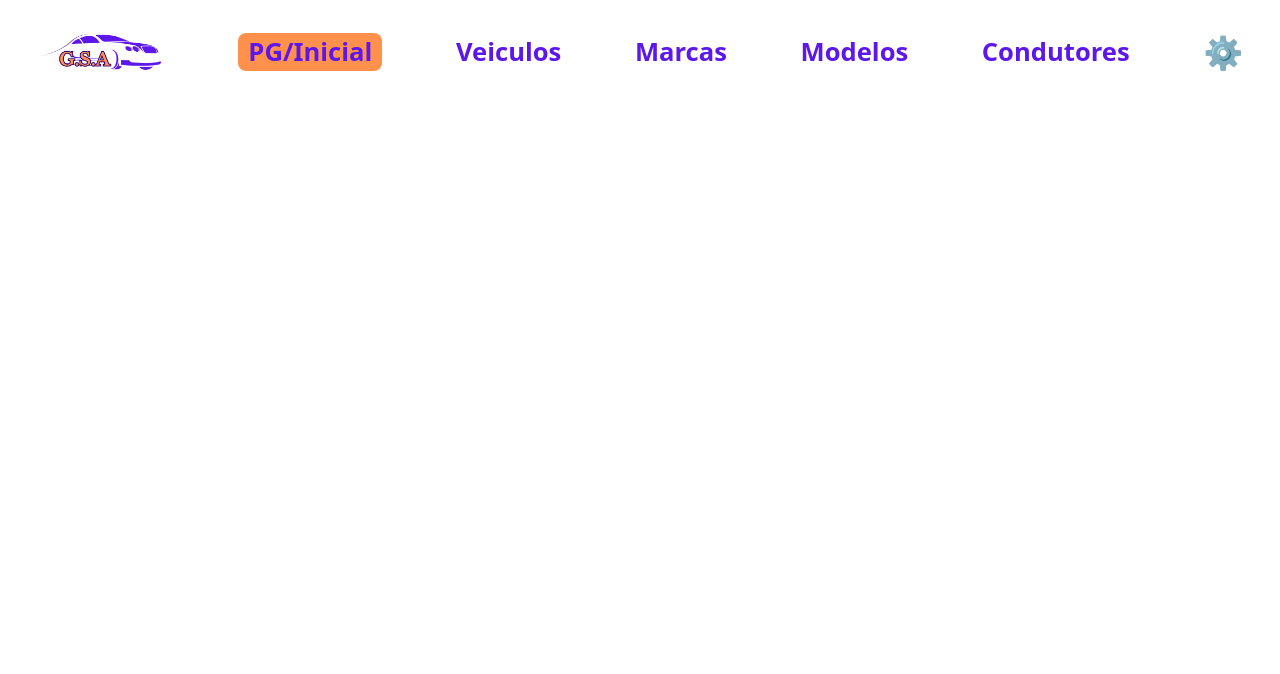
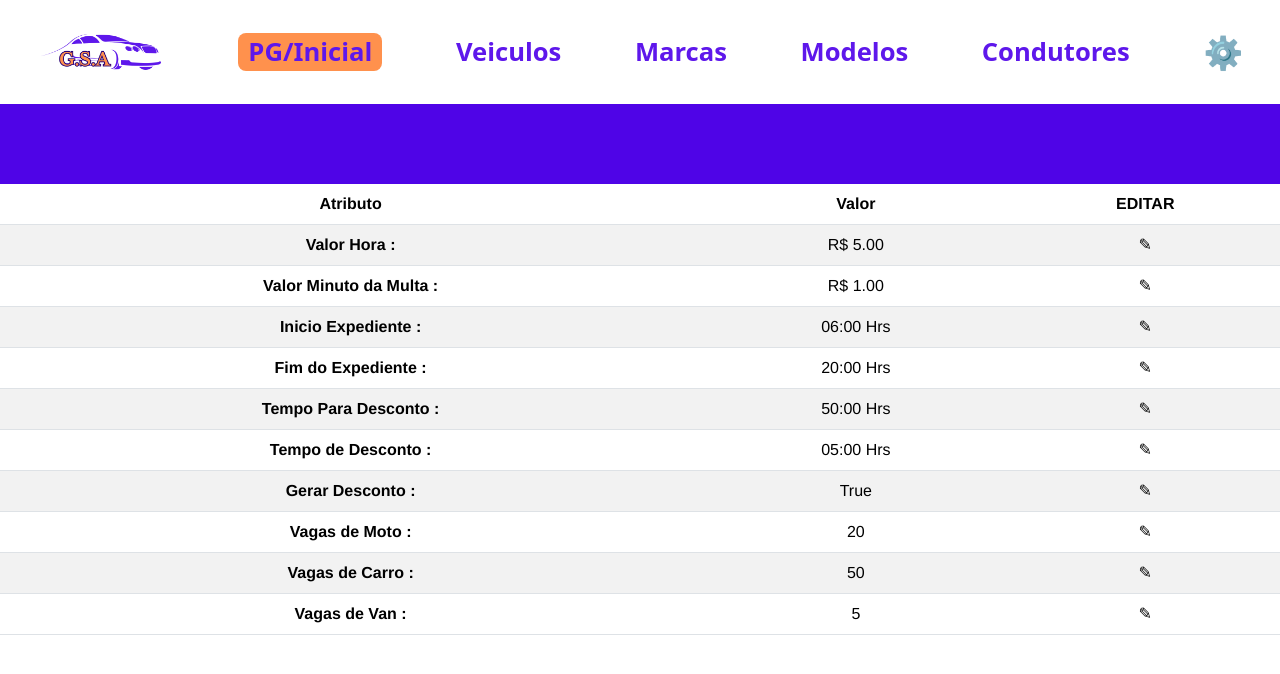
Before and after one commit to GabrielSADev/Estacionamento_Front, a Vue app in the folder estacionamento-front-client/: page /configuracao in a window 1280 px wide. Shown: the top 674 px of the page. Built offline with nearby package versions, Linux system fonts and the light colour scheme.

Commit message:
Configuracao feita e alt Condutor

```diff
--- a/estacionamento-front-client/src/App.vue
+++ b/estacionamento-front-client/src/App.vue
@@ -8,7 +8,7 @@
     <router-link to="/listar-marca">Marcas</router-link>
     <router-link to="/lista-modelo">Modelos</router-link>
     <router-link to="/lista-condutor">Condutores</router-link>
-    <router-link to="" id="gear">⚙️</router-link>
+    <router-link to="/configuracao" id="gear">⚙️</router-link>
 
 
 
--- a/estacionamento-front-client/src/router/index.ts
+++ b/estacionamento-front-client/src/router/index.ts
@@ -34,6 +34,11 @@ const routes: Array<RouteRecordRaw> = [
     path: '/lista-condutor',
     name: 'condutor-lista-view',
     component: () => import('../views/condutorView/CondutorListaView.vue')
+  },
+  {
+    path: "/configuracao",
+    name: "configuracoes",
+    component: () => import('../views/configView/ConfiguracaoView.vue')
   }
 
 ]
--- a/estacionamento-front-client/src/views/condutorView/CondutorListaView.vue
+++ b/estacionamento-front-client/src/views/condutorView/CondutorListaView.vue
@@ -22,6 +22,7 @@
       <th scope="col">Telefone</th>
       <th scope="col">Condutor</th>
       <th scope="col" id="modelo">Veiculo</th>
+      <th scope="col" id="modelo">Tempo</th>
       <th  colspan="4" scope="col">EDITAR</th>
 
     </tr>
@@ -32,6 +33,7 @@
       <td>(OO) OOOOO - OOOO</td>
       <td>Gabriel S.</td>
       <td>XXT-2004</td>
+      <td>20:00 Hrs</td>
       <td colspan="3">✎</td>
       <td colspan="3">🗑️</td>
     </tr>
@@ -40,6 +42,7 @@
       <td>(OO) OOOOO - OOOO</td>
       <td>Silvio A.</td>
       <td>OTM-2023</td>
+      <td>05:00 Hrs</td>
       <td colspan="3">✎</td>
       <td colspan="3">🗑️</td>
     </tr>
@@ -48,6 +51,7 @@
       <td>(OO) OOOOO - OOOO</td>
       <td>Fernanda G.</td>
       <td>AWP-2016</td>
+      <td>13:00 Hrs</td>
       <td colspan="3">✎</td>
       <td colspan="3">🗑️</td>
     </tr>
@@ -56,6 +60,7 @@
       <td>(OO) OOOOO - OOOO</td>
       <td>Inacio X.</td>
       <td>BRA-157</td>
+      <td>22:35 Hrs</td>
       <td colspan="3">✎</td>
       <td colspan="3">🗑️</td>
     </tr>
@@ -64,6 +69,7 @@
       <td>(OO) OOOOO - OOOO</td>
       <td>Lucio D.</td>
       <td>GTX-1080</td>
+      <td>43:22 Hrs</td>
       <td colspan="3">✎</td>
       <td colspan="3">🗑️</td>
     </tr>
@@ -94,5 +100,9 @@
     padding: 1.2vh 1vw;
     border-radius: 6px;
 }
+.tit{
+    color: #ff914d;
+        font-size: 1.8vw;
+}
 
 </style>
--- /dev/null
+++ b/estacionamento-front-client/src/views/configView/ConfiguracaoView.vue
@@ -0,0 +1,80 @@
+<template>
+    <div class="linhaDiv"></div>
+  <table class="table table-striped">
+  <thead>
+    <tr class="tr">
+      <th scope="col">Atributo</th>
+      <th scope="col">Valor</th>
+      <th  scope="col">EDITAR</th>
+
+    </tr>
+  </thead>
+  <tbody>
+    <tr>
+      <th scope="row">Valor Hora :</th>
+      <td>R$ 5.00</td>
+      <td colspan="3">✎</td>
+    </tr>
+    <tr>
+      <th scope="row">Valor Minuto da Multa :</th>
+      <td>R$ 1.00</td>
+      <td colspan="3">✎</td>
+    </tr>
+    <tr>
+      <th scope="row">Inicio Expediente :</th>
+      <td>06:00 Hrs</td>
+      <td colspan="3">✎</td>
+    </tr>
+    <tr>
+      <th scope="row">Fim do Expediente :</th>
+      <td>20:00 Hrs</td>
+      <td colspan="3">✎</td>
+    </tr>
+    <tr>
+      <th scope="row">Tempo Para Desconto :</th>
+      <td>50:00 Hrs</td>
+      <td colspan="3">✎</td>
+    </tr>
+    <tr>
+      <th scope="row">Tempo de Desconto :</th>
+      <td>05:00 Hrs</td>
+      <td colspan="3">✎</td>
+    </tr>
+    <tr>
+      <th scope="row">Gerar Desconto :</th>
+      <td>True</td>
+      <td colspan="3">✎</td>
+    </tr>
+    <tr>
+      <th scope="row">Vagas de Moto :</th>
+      <td>20</td>
+      <td colspan="3">✎</td>
+    </tr>
+    <tr>
+      <th scope="row">Vagas de Carro :</th>
+      <td>50</td>
+      <td colspan="3">✎</td>
+    </tr>
+    <tr>
+      <th scope="row">Vagas de Van :</th>
+      <td>5</td>
+      <td colspan="3">✎</td>
+    </tr>
+  </tbody>
+</table>
+
+</template>
+
+
+<script lang="ts">
+
+</script>
+
+<style>
+    .linhaDiv{
+
+        background-color: #4f04e7;
+        height: 10vh;
+    }
+
+</style>
```
